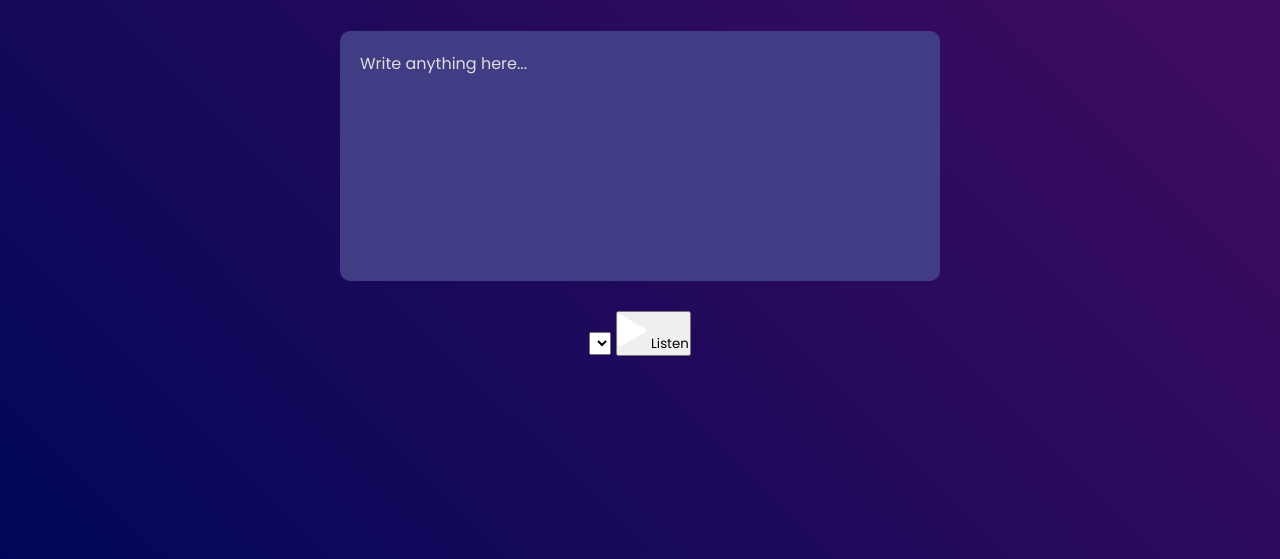
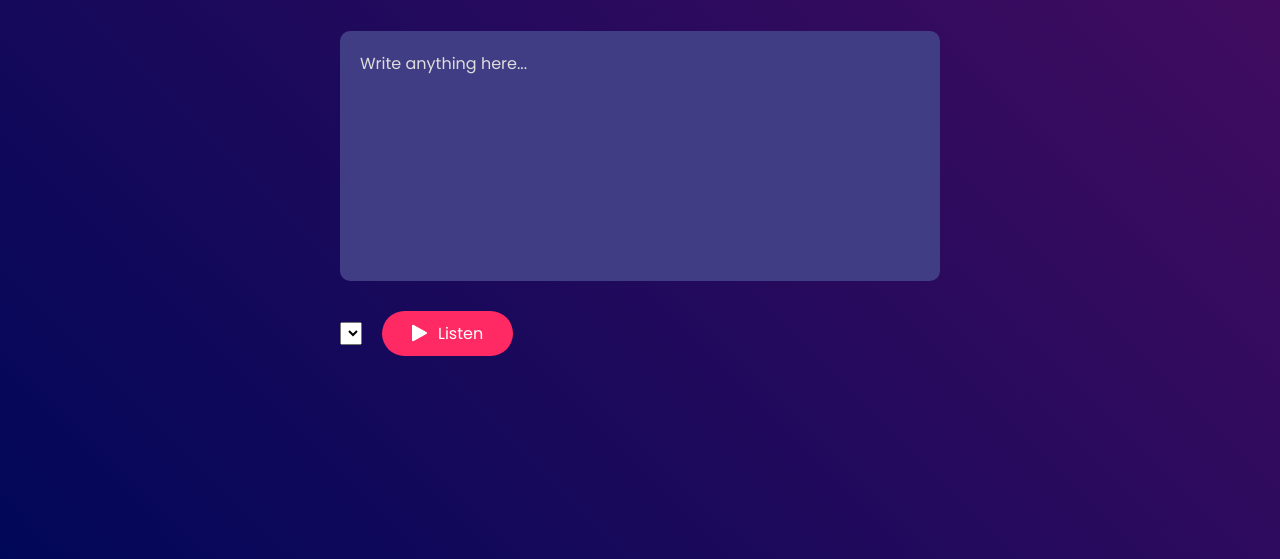
Before and after one commit to Harjot2552/text-to-speech, a plain HTML site: page index.html in a window 1280 px wide. Shown: the part 241-800 px from the top of the page. Drawn offline with Linux system fonts and the light colour scheme.

Commit message:
Styled the button which will be use to convert the text to speech gave it a pink color

```diff
--- a/style.css
+++ b/style.css
@@ -57,3 +57,30 @@ textarea::placeholder{
     font-size: 16px;
     color: #ddd;
 }
+
+
+
+.row{
+    width: 600px;
+    display: flex;
+    gap: 20px;
+    align-items: center;
+}
+
+button{
+    font-size: 16px;
+    background: #ff2963;
+    padding: 10px 30px;
+    color: #fff;
+    border-radius: 35px;
+    border: 0;
+    outline: 0;
+    cursor: pointer;
+    display: flex;
+    align-items: center;
+}
+
+button img{
+    width: 16px;
+    margin-right: 10px;
+}
```
